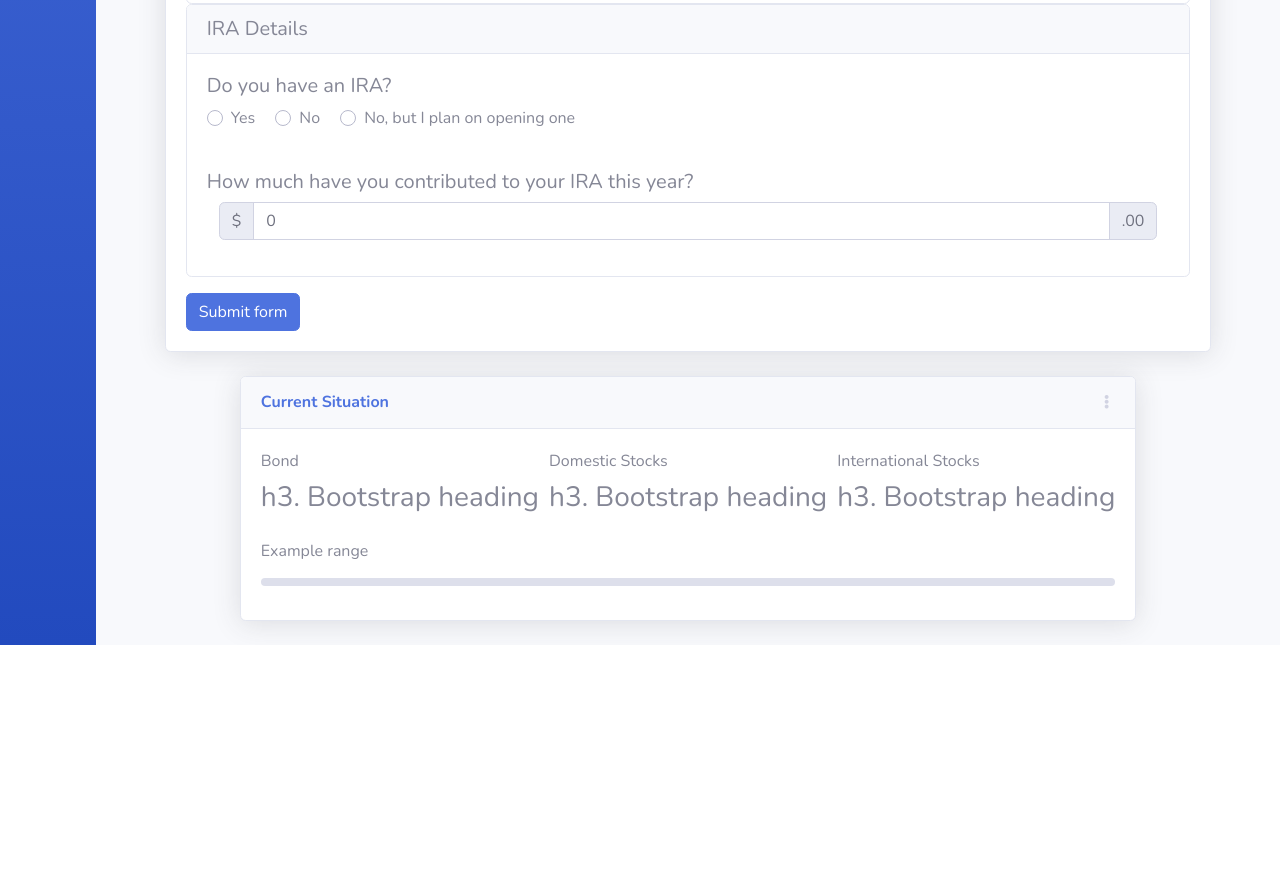
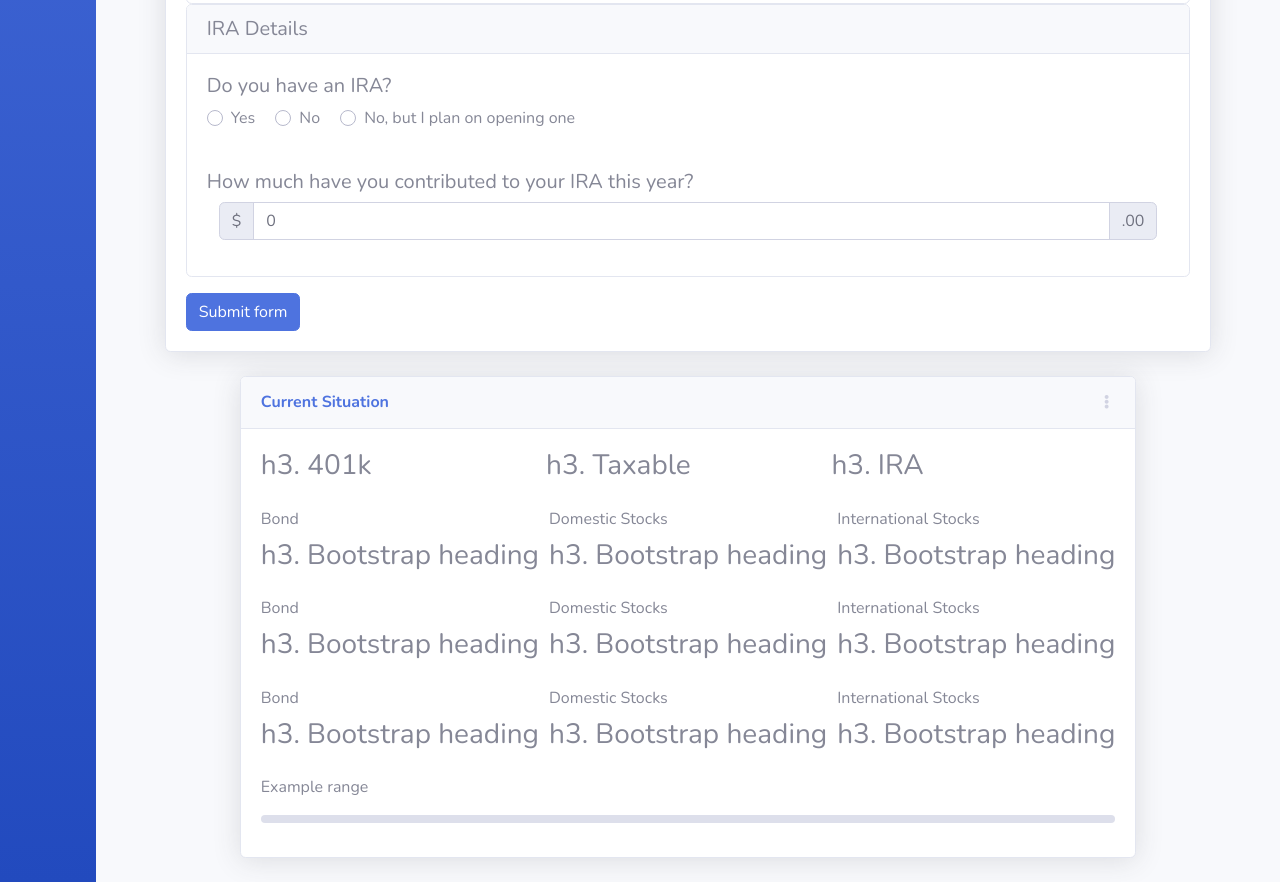
Before and after one commit to ArnoAlford/FinancialPlanningSite, a website with bundled scripts: page blank.html in a window 1280 px wide. Shown: the part 944-1826 px from the top of the page. Before the commit the page ends 1589 px from the top, so only its background shows below. Built offline with nearby package versions, Linux system fonts and the light colour scheme.

Commit message:
Update blank.html

```diff
--- a/blank.html
+++ b/blank.html
@@ -359,6 +359,63 @@
                 </div>
                 <div class="card-body">
                   <div class="form-row">
+                    <div class="col-auto mb-3" style="width: 33%;">
+                      <div class="input-group">
+                        <h3>h3. 401k</h3>
+                      </div>
+                    </div>
+                    <div class="col-auto mb-3" style="width: 33%;">
+                      <div class="input-group">
+                        <h3>h3. Taxable</h3>
+                      </div>
+                    </div>
+                    <div class="col-auto mb-3" style="width: 33%;">
+                      <div class="input-group">
+                        <h3>h3. IRA</h3>
+                      </div>
+                    </div>
+                  </div>
+                  <div class="form-row">
+                    <div class="col-auto mb-3">
+                      <label for="validationDefaultUsername">Bond</label>
+                      <div class="input-group">
+                        <h3>h3. Bootstrap heading</h3>
+                      </div>
+                    </div>
+                    <div class="col-auto mb-3">
+                      <label for="validationDefaultUsername">Domestic Stocks</label>
+                      <div class="input-group">
+                        <h3>h3. Bootstrap heading</h3>
+                      </div>
+                    </div>
+                    <div class="col-auto mb-3">
+                      <label for="validationDefaultUsername">International Stocks</label>
+                      <div class="input-group">
+                        <h3>h3. Bootstrap heading</h3>
+                      </div>
+                    </div>
+                  </div>
+                  <div class="form-row">
+                    <div class="col-auto mb-3">
+                      <label for="validationDefaultUsername">Bond</label>
+                      <div class="input-group">
+                        <h3>h3. Bootstrap heading</h3>
+                      </div>
+                    </div>
+                    <div class="col-auto mb-3">
+                      <label for="validationDefaultUsername">Domestic Stocks</label>
+                      <div class="input-group">
+                        <h3>h3. Bootstrap heading</h3>
+                      </div>
+                    </div>
+                    <div class="col-auto mb-3">
+                      <label for="validationDefaultUsername">International Stocks</label>
+                      <div class="input-group">
+                        <h3>h3. Bootstrap heading</h3>
+                      </div>
+                    </div>
+                  </div>
+                  <div class="form-row">
                     <div class="col-auto mb-3">
                       <label for="validationDefaultUsername">Bond</label>
                       <div class="input-group">
```
